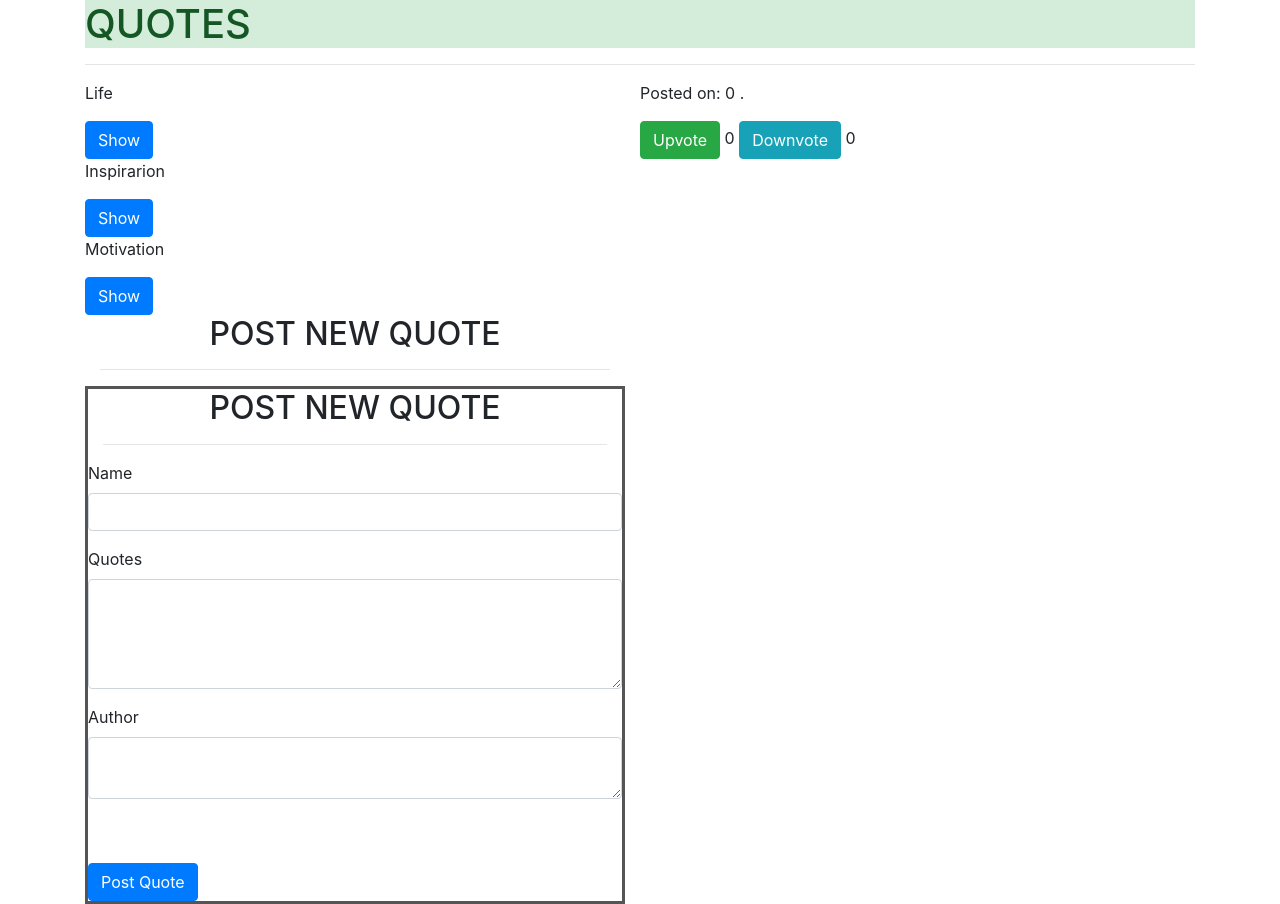
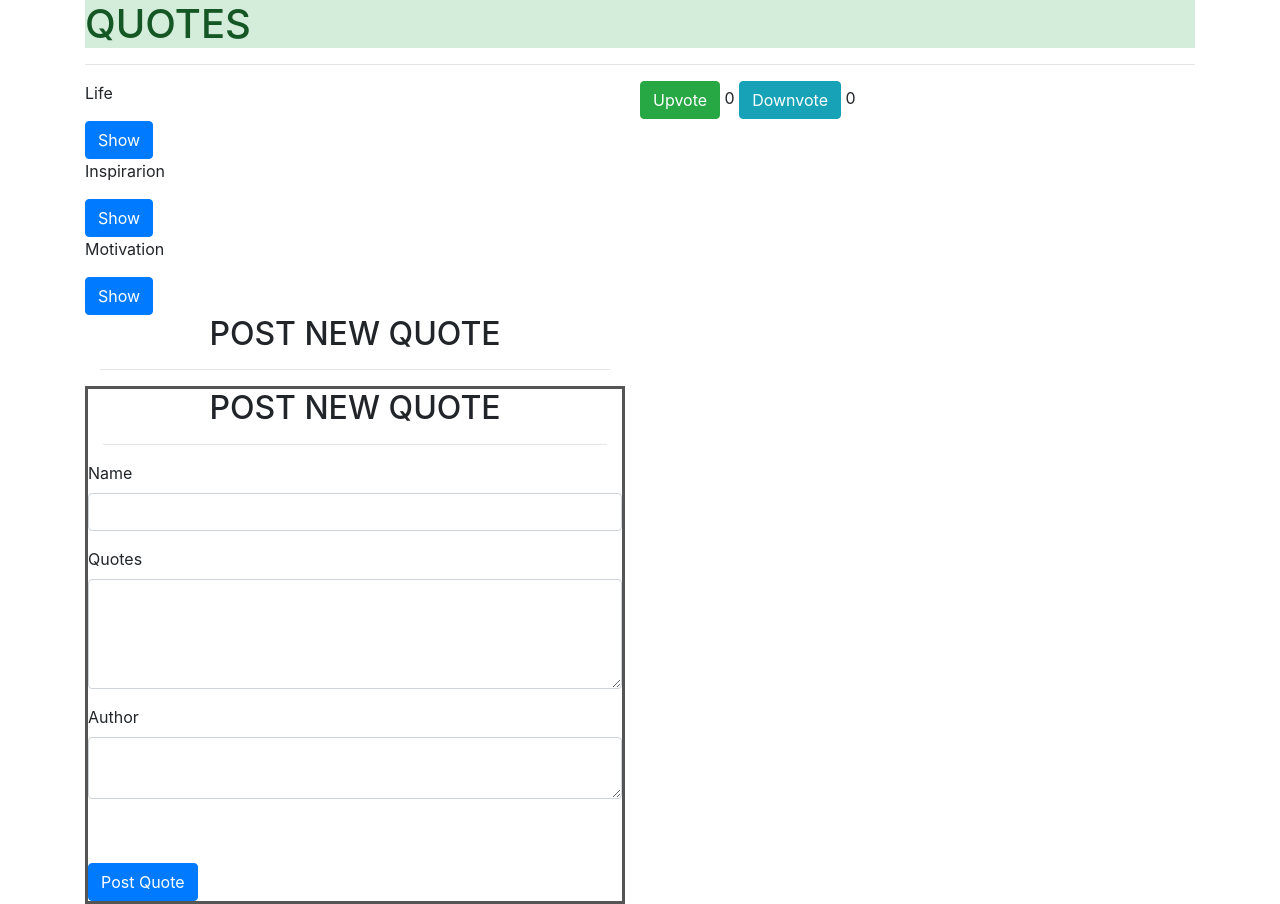
Before and after one commit to Christin-nandy/quotea, an Angular app in the folder Quotes/: page / in a window 1280 px wide. Built offline with nearby package versions, Linux system fonts and the light colour scheme.

Commit message:
added license and copyright

```diff
--- a/Quotes/src/app/quote-details/quote-details.component.html
+++ b/Quotes/src/app/quote-details/quote-details.component.html
@@ -10,4 +10,3 @@
  <div class="button">
     <button (click)='quoteDelete(true)' class="btn btn-danger">Delete Quote</button>
     </div>
-    </div>
--- a/Quotes/src/app/quote.ts
+++ b/Quotes/src/app/quote.ts
@@ -3,6 +3,7 @@ export class Quote {
   upvote:number;
   downvote:number;
   showDescription:boolean;
+  static toBeTruthy: any;
    constructor(
     public id: number,public name: string,public quote: string,public author: string,public postDate: Date,
 
--- a/Quotes/src/app/quote/quote.component.html
+++ b/Quotes/src/app/quote/quote.component.html
@@ -24,7 +24,7 @@
 
         </div>
         <div>
-            <p>Posted on: {{quotes.postDate|dateCount}} .</p>
+
             <app-count-input></app-count-input>
            </div>
         <div class="col-md-6">
```
Also changed, not shown: 1 other file (tests, documents, lock files or other folders).
